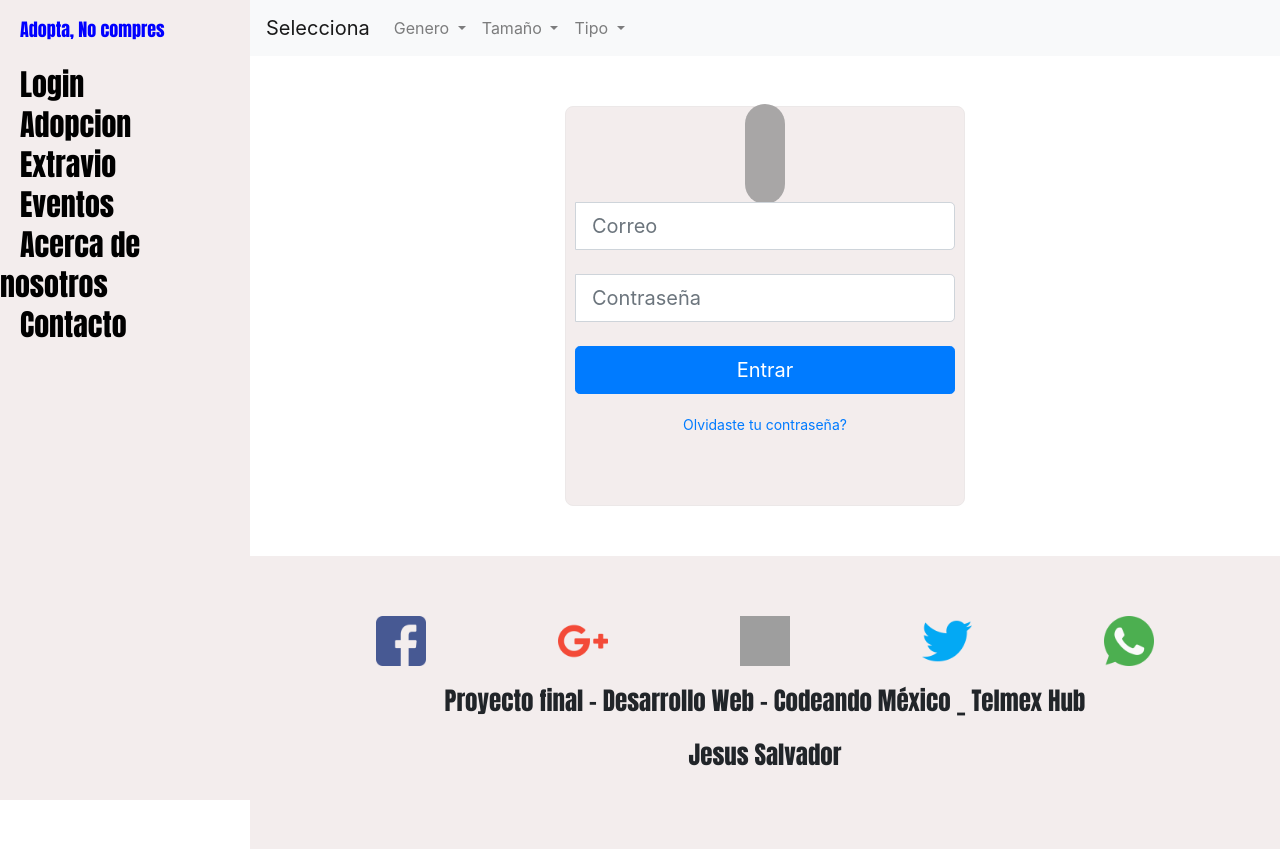
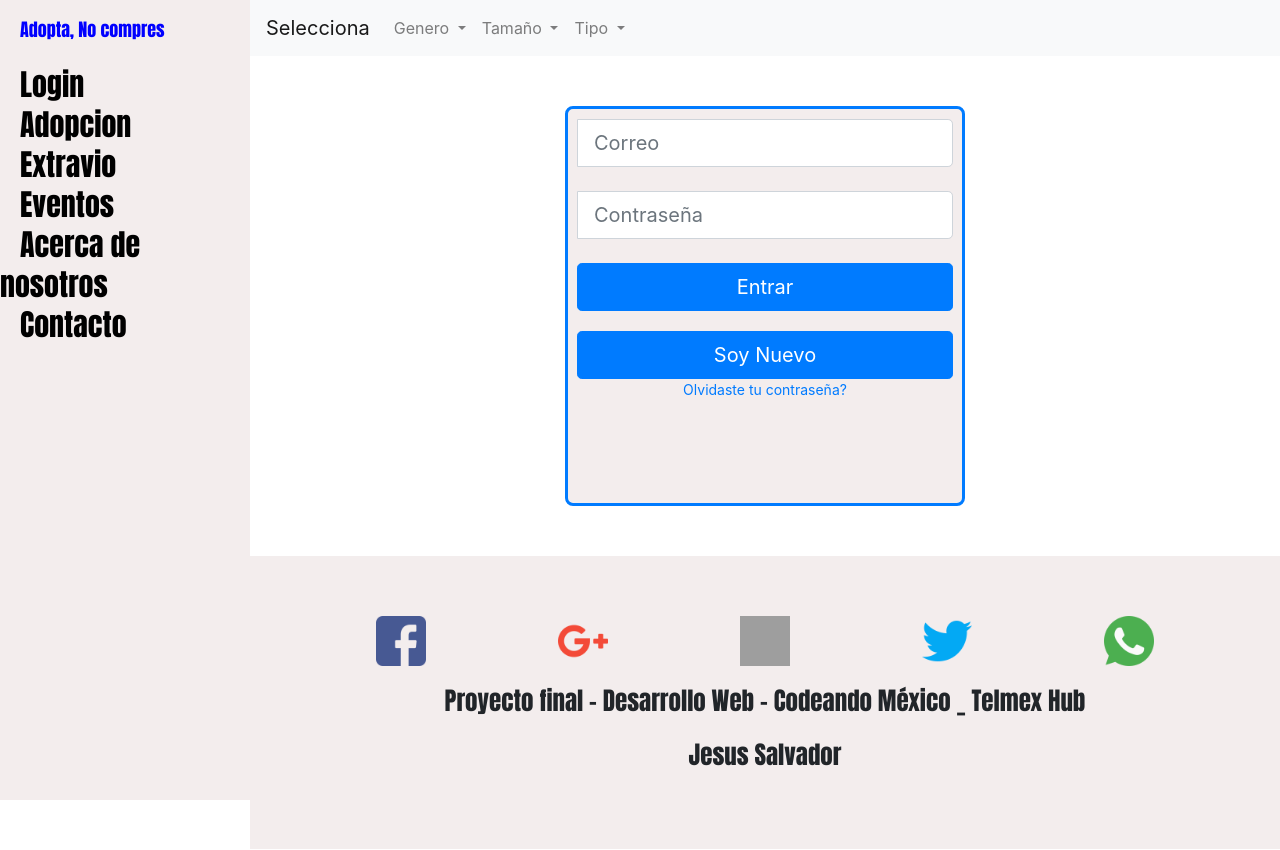
Before and after one commit to h4nz0L0L/NoCompresAdopta, an Angular app: page /registro in a window 1280 px wide. Built offline with nearby package versions, Linux system fonts and the light colour scheme; grey boxes are pictures that could not be loaded.

Commit message:
soy_nuevo

```diff
--- /dev/null
+++ b/src/app/alta/alta.component.html
@@ -0,0 +1,3 @@
+<p>
+  alta works!
+</p>
--- /dev/null
+++ b/src/app/alta/alta.component.ts
@@ -0,0 +1,15 @@
+import { Component, OnInit } from '@angular/core';
+
+@Component({
+  selector: 'app-alta',
+  templateUrl: './alta.component.html',
+  styleUrls: ['./alta.component.css']
+})
+export class AltaComponent implements OnInit {
+
+  constructor() { }
+
+  ngOnInit() {
+  }
+
+}
--- a/src/app/app.module.ts
+++ b/src/app/app.module.ts
@@ -18,6 +18,7 @@ import { PruebaComponent } from './prueba/prueba.component';
 import {NgbModule} from '@ng-bootstrap/ng-bootstrap';
 import { LoginComponent } from './login/login.component';
 import { FooterComponent } from './footer/footer.component';
+import { AltaComponent } from './alta/alta.component';
 
 @NgModule({
   declarations: [
@@ -35,7 +36,8 @@ import { FooterComponent } from './footer/footer.component';
     SliderComponent,
     PruebaComponent,
     LoginComponent,
-    FooterComponent
+    FooterComponent,
+    AltaComponent
   ],
   imports: [
     BrowserModule,
--- a/src/app/extravio/extravio.component.css
+++ b/src/app/extravio/extravio.component.css
@@ -1,3 +1,3 @@
-#mapid { height: 420px;
+#mapid { height: 520px;
          margin-bottom: 150px;
  }
--- a/src/app/login/login.component.css
+++ b/src/app/login/login.component.css
@@ -18,7 +18,7 @@ body {
     margin: 50px auto;
     background-color: #F3EDED;
     /* background-color: #F3EDED; */
-    border: 1px solid #ECE8E8;
+    border: 3px solid #007bff;
     height: 400px;
     border-radius: 8px;
     padding: 0px 9px 0px 9px;
--- a/src/app/login/login.component.html
+++ b/src/app/login/login.component.html
@@ -14,7 +14,7 @@
   <div id="Contenedor">
     <div class="Icon">
       <!--Icono de usuario-->
-      <span class="glyphicon glyphicon-user"></span>
+      <!-- <span class="glyphicon glyphicon-user"></span> -->
     </div>
     <div class="ContentForm">
       <form action="" method="post" name="FormEntrar">
@@ -35,6 +35,7 @@
         <br>
         <button class="btn btn-lg btn-primary btn-block btn-signin" id="IngresoLog" type="submit">Entrar</button>
         <div class="opcioncontra">
+            <button class="btn btn-lg btn-primary btn-block btn-signin" id="IngresoLog" type="submit">Soy Nuevo</button>
           <a href="">Olvidaste tu contraseña?</a>
         </div>
       </form>
```
Also changed, not shown: src/app/alta/alta.component.css (added), 1 other file (tests, documents, lock files or other folders).
